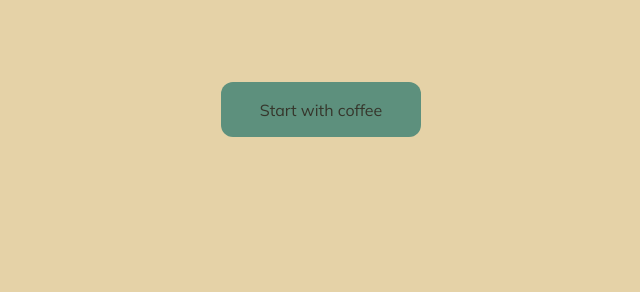
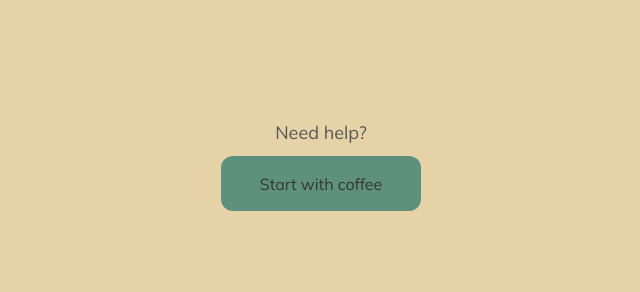
Before and after one commit to RebeccaHale/UI-Final-Project, a Flask app: page / in a window 1280 px wide. Shown: the part 508-800 px from the top of the page, without its empty margins (319-959 px from the left). Run offline with Flask 2, Linux system fonts and the light colour scheme; some libraries are stand-ins or nearby versions.

Commit message:
fixed conceptual groups

```diff
--- a/templates/layout.html
+++ b/templates/layout.html
@@ -59,6 +59,7 @@
             </div>
 
           </div>
+          <div id="click_more">Click to explore:</div>
           <div class="row">
             <div class="col-4 view1">
               <a href="/view/1">
@@ -76,6 +77,7 @@
            </a>
          </div>
         </div>
+        <div id="click_decider">Need help?</div>
         <div class="row">
           <div class="col-12 start_button">
             <a href="/view/1">
```
